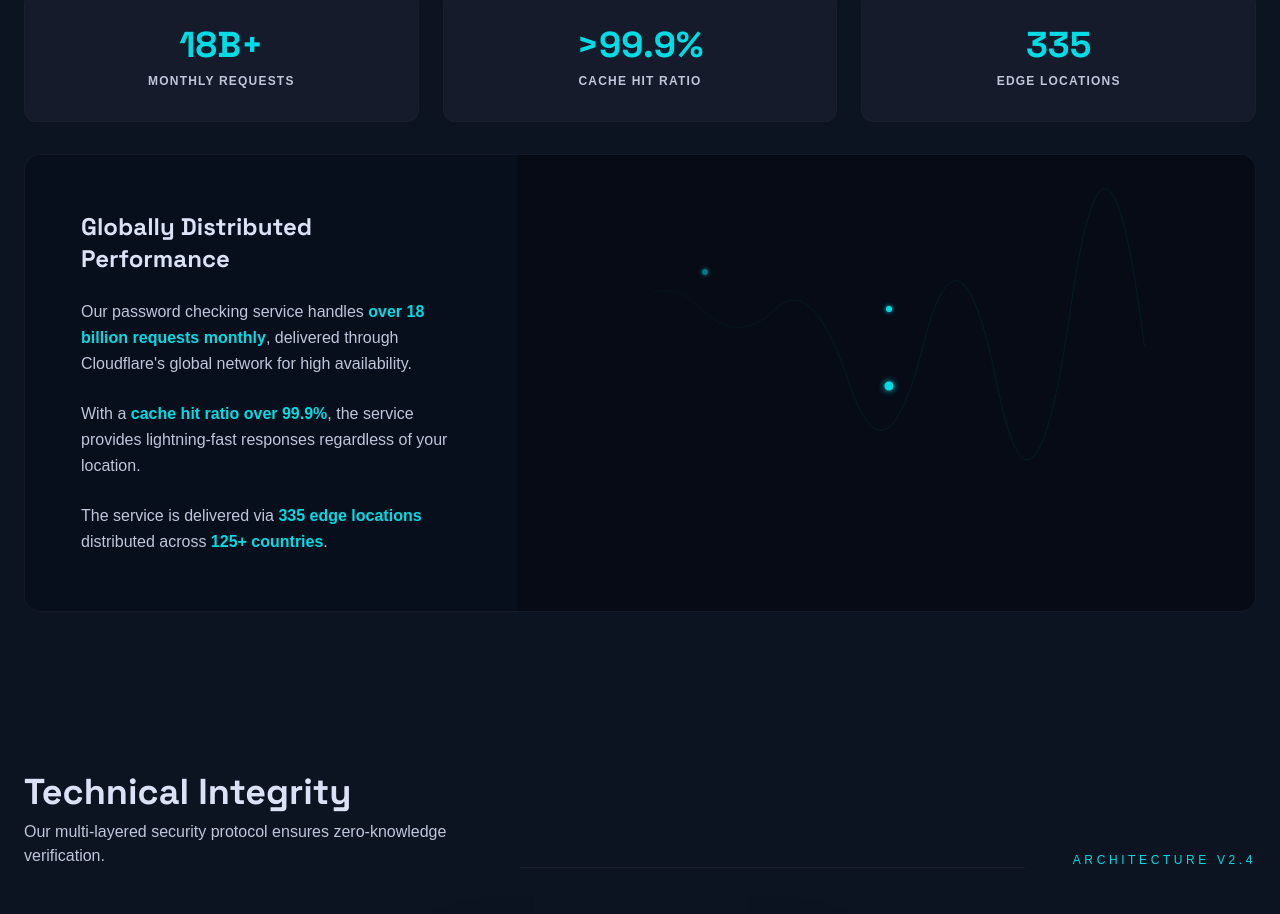
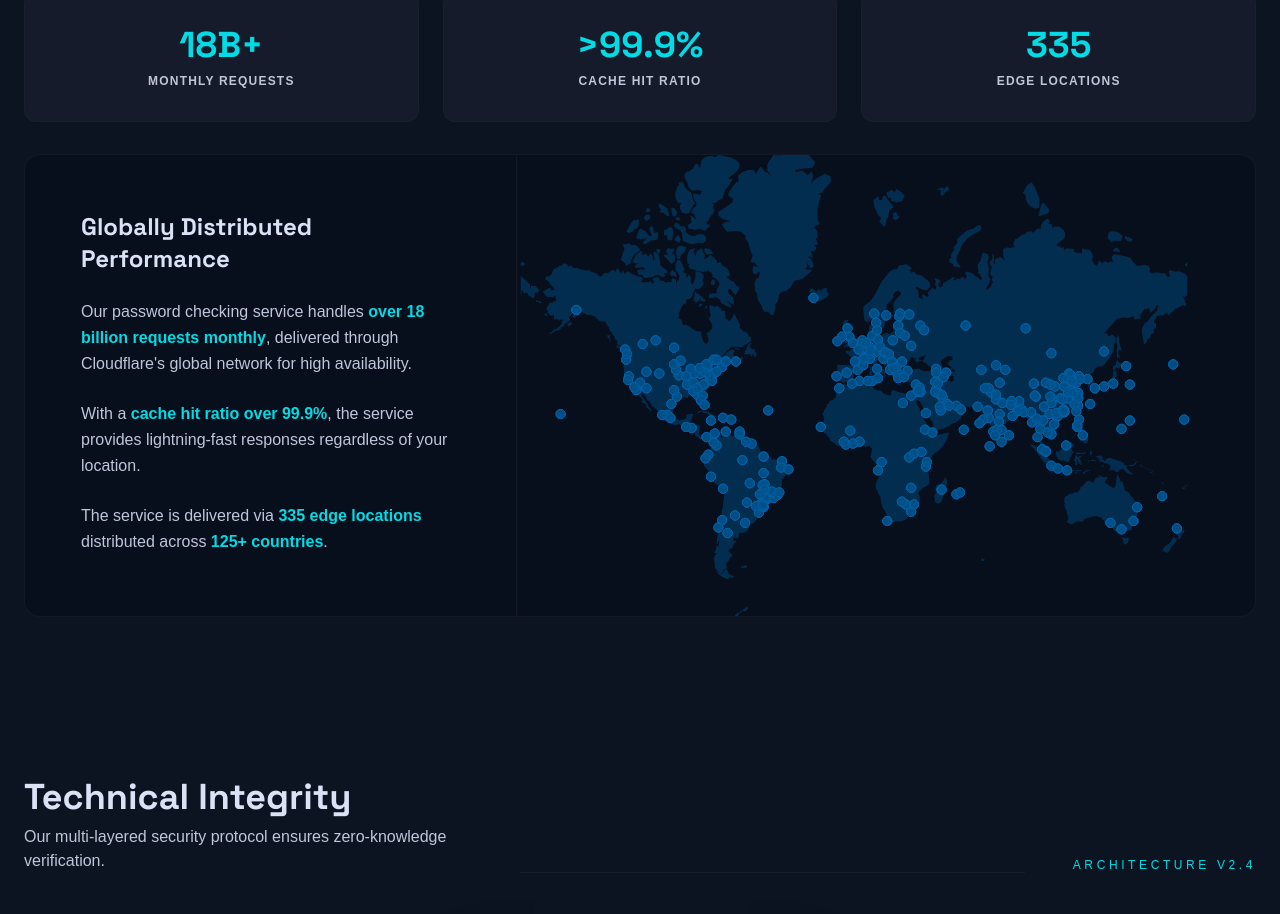
Before and after one commit to Inventus-s/breachcheck, a Next.js app: page / in a window 1280 px wide. Shown: the part 1595-2509 px from the top of the page. Built offline with nearby package versions, Linux system fonts and the light colour scheme.

Commit message:
added world map svg and adjusted UI accordingly

```diff
--- a/app/globals.css
+++ b/app/globals.css
@@ -69,7 +69,7 @@ body {
 /* Gradient text */
 .text-gradient-cyan {
   background: linear-gradient(to right, #00dce5, #008b91);
-  -webkit-background-clip: text;
+  background-clip: text;
   -webkit-text-fill-color: transparent;
 }
 
@@ -92,3 +92,24 @@ body {
   --tw-text-opacity: 1;
   color: rgb(0 55 57 / var(--tw-text-opacity, 1));
 }
+
+.world-map-svg-container {
+  border: none;
+  border-left: 1px solid rgba(var(--bs-primary-rgb), .2);
+  background: 0 0;
+  width: 100%;
+  height: 100%;
+  position: relative;
+  overflow: hidden;
+}
+
+.world-map-base {
+  opacity: 1;
+  background: 0 0;
+  border: none;
+  width: 111%;
+  height: 100%;
+  display: block;
+  position: relative;
+  left: -32px;
+}
--- a/app/page.tsx
+++ b/app/page.tsx
@@ -272,7 +272,7 @@ export default function Home() {
           </div>
 
           <div className="bg-surface-container-lowest border border-outline-variant/20 rounded-2xl overflow-hidden flex flex-col md:flex-row">
-            <div className="w-full md:w-2/5 p-10 md:p-14">
+            <div className="w-full md:w-2/5 p-10 md:p-14 border-r border-outline-variant/20">
               <h3 className="text-2xl font-headline font-bold mb-6">
                 Globally Distributed Performance
               </h3>
@@ -305,32 +305,15 @@ export default function Home() {
               </div>
             </div>
 
-            <div className="w-full md:w-3/5 relative bg-[#060b16] min-h-100 flex items-center justify-center overflow-hidden">
+            <div className="w-full md:w-3/5 relative min-h-100 flex items-center justify-center overflow-hidden">
               {/* Stylized World Map Placeholder */}
-              <div className="absolute inset-0 opacity-20 pointer-events-none">
-                <svg
-                  className="w-full h-full"
-                  viewBox="0 0 1000 500"
-                  xmlns="http://www.w3.org/2000/svg"
-                >
-                  <path
-                    d="M150,150 Q200,100 250,150 T350,150 T450,250 T550,200 T650,250 T750,150 T850,200"
-                    fill="none"
-                    stroke="#00dce5"
-                    strokeWidth="0.5"
-                  />
-                </svg>
+              <div className="world-map-svg-container">
+                <img
+                  alt="Stylized World Map"
+                  className="world-map-base"
+                  src="/CloudflareMap.svg"
+                />
               </div>
-
-              {/* Distributed Dots */}
-              <div className="relative w-full h-full">
-                {/* Add your map dots here or keep as static divs with Tailwind positioning */}
-                <div className="map-dot top-1/4 left-1/4" />
-                <div className="map-dot top-1/3 left-1/2" />
-                {/* ... repeat other dots as in original ... */}
-                <div className="map-dot top-1/2 left-1/2 border-2 border-primary bg-transparent scale-150" />
-              </div>
-              <div className="absolute inset-0 bg-linear-to-r from-[#060b16] via-transparent to-transparent" />
             </div>
           </div>
         </section>
```
Also changed, not shown: public/CloudflareMap.svg (added).
